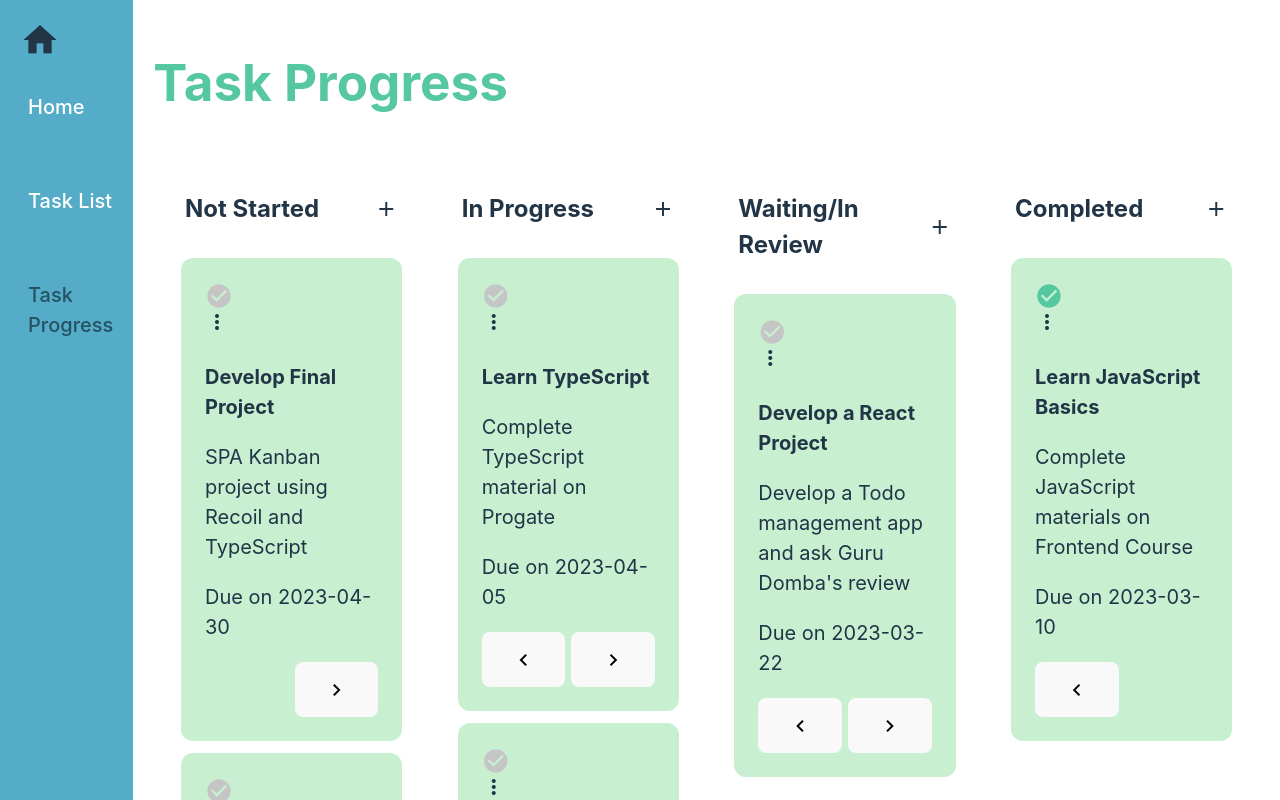
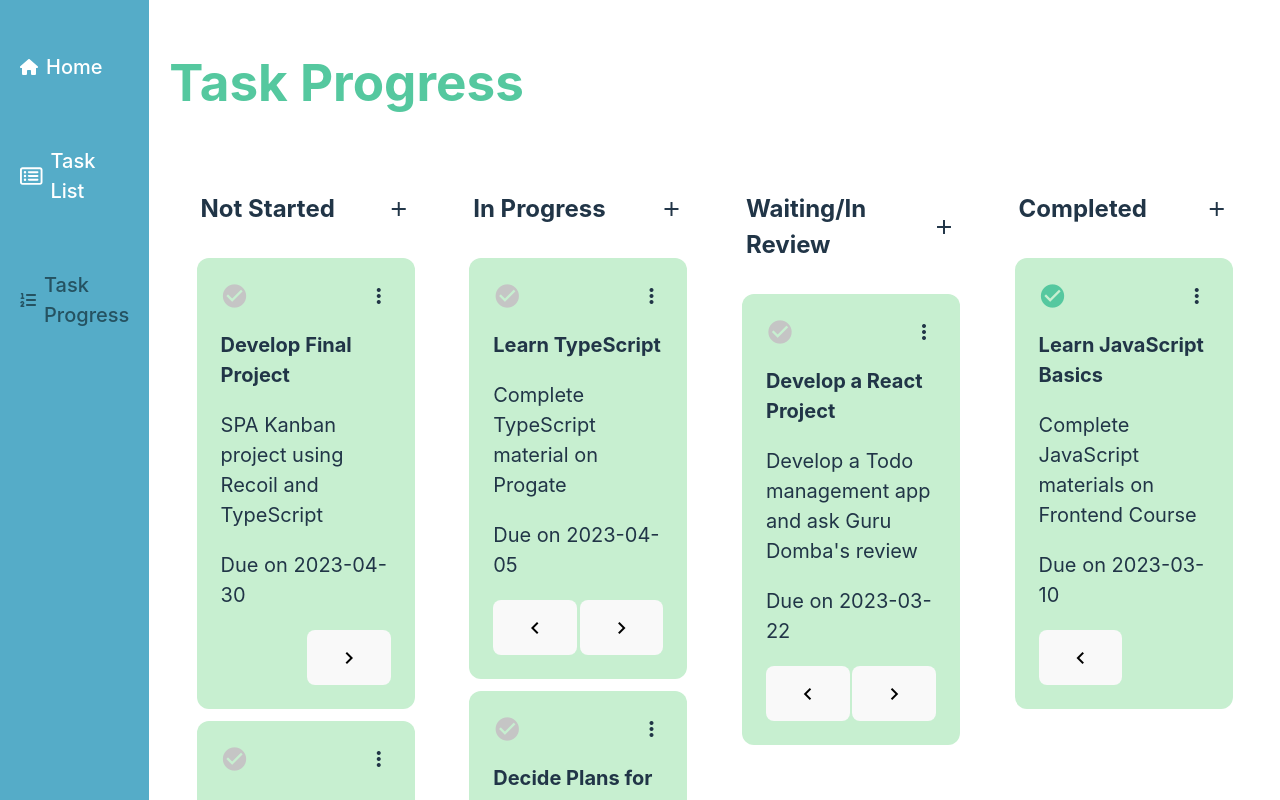
Before and after one commit to salak96/Kanban_project, a React (Vite) app: page /task-progress in a window 1280 px wide. Shown: the top 800 px of the page. Built offline with nearby package versions, Linux system fonts and the light colour scheme.

Commit message:
Font-Awesome

```diff
--- a/package.json
+++ b/package.json
@@ -12,6 +12,11 @@
     "preview": "vite preview"
   },
   "dependencies": {
+    "@fortawesome/fontawesome-svg-core": "^6.4.0",
+    "@fortawesome/free-regular-svg-icons": "^6.4.0",
+    "@fortawesome/free-solid-svg-icons": "^6.4.0",
+    "@fortawesome/react-fontawesome": "^0.2.0",
+    "babel-plugin-macros": "^3.1.0",
     "react": "^18.2.0",
     "react-dom": "^18.2.0",
     "react-router-dom": "^6.13.0",
--- a/src/components/SideMenu.tsx
+++ b/src/components/SideMenu.tsx
@@ -1,21 +1,23 @@
 import React from 'react';
 import { NavLink } from 'react-router-dom';
 import type { CSSProperties } from '../types';
-
+import { FontAwesomeIcon } from '@fortawesome/react-fontawesome'
+import { faListOl,faHouse} from '@fortawesome/free-solid-svg-icons'
+import { faRectangleList } from '@fortawesome/free-regular-svg-icons';
 const SideMenu = (): JSX.Element => {
     return (
         <div style={styles.container}>
             {/* icon rumah home */}
-            <span className='material-icons' style={styles.icon}>
-                home
-            </span>
-            <NavLink to='/' style={({ isActive }) => (isActive ? styles.activeLink : styles.link)}>
+            <NavLink  to='/' style={({ isActive }) => (isActive ? styles.activeLink : styles.link)}>
+            <FontAwesomeIcon icon={faHouse} />
                 <p style={styles.text}>Home</p>
             </NavLink>
             <NavLink to='/task-list' style={({ isActive }) => (isActive ? styles.activeLink : styles.link)}>
+            <FontAwesomeIcon icon={faRectangleList} style={styles.icon}/>
                 <p style={styles.text}>Task List</p>
             </NavLink>
             <NavLink to='/task-progress' style={({ isActive }) => (isActive ? styles.activeLink : styles.link)}>
+            <FontAwesomeIcon icon={faListOl} />
                 <p style={styles.text}>Task Progress</p>
             </NavLink>
         </div>
@@ -47,7 +49,7 @@
         color: '#255261',
     },
     icon: {
-        fontSize: '40px',
+        fontSize: '20px',
     },
     text: {
         fontSize: '24px',
--- a/src/components/TaskProgress/TaskCard.tsx
+++ b/src/components/TaskProgress/TaskCard.tsx
@@ -36,7 +36,7 @@
             justifyContent: justifyContentValue,
         };
     };
-    const [isMenuOpen, setIsMenuOpen] = useState<boolean>(false)
+    const [isMenuOpen, setIsMenuOpen] = useState<boolean>(false);
     return (
         <div style={styles.taskCard}>
             <div style={styles.taskIcons}>
@@ -47,7 +47,6 @@
                 >
                     check_circle
                 </div>
-            </div>
                 <div
                     className='material-icons'
                     style={styles.menuIcon}
@@ -57,7 +56,7 @@
                 >
                     more_vert
                 </div>
-
+            </div>
             <p style={styles.taskTitle}>{task.title}</p>
             <div>
                 <p>{task.detail}</p>
@@ -102,6 +101,7 @@
     taskIcons: {
         display: 'flex',
         alignItems: 'center',
+        justifyContent: 'space-between',
     },
     taskTitle: {
         fontWeight: 'bold',
--- a/tsconfig.json
+++ b/tsconfig.json
@@ -20,6 +20,6 @@
     "noUnusedParameters": true,
     "noFallthroughCasesInSwitch": true
   },
-  "include": ["src"],
+  "include": ["src", "src/babel.config.js"],
   "references": [{ "path": "./tsconfig.node.json" }]
 }
```
Also changed, not shown: src/components/shared/TaskMenu.tsx (+12 -12 lines), .prettierrc.json, 1 other file (tests, documents, lock files or other folders). Lines whose indentation alone changed are shown as unchanged.
